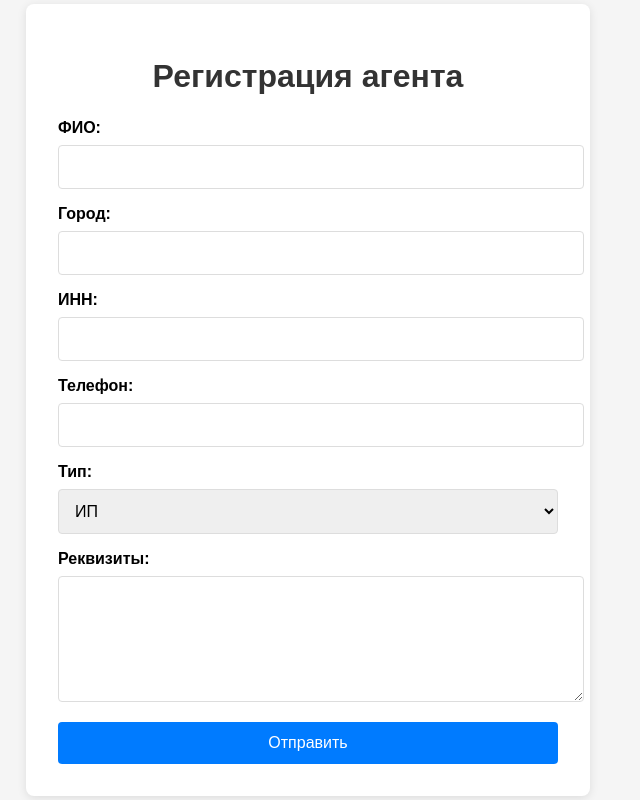
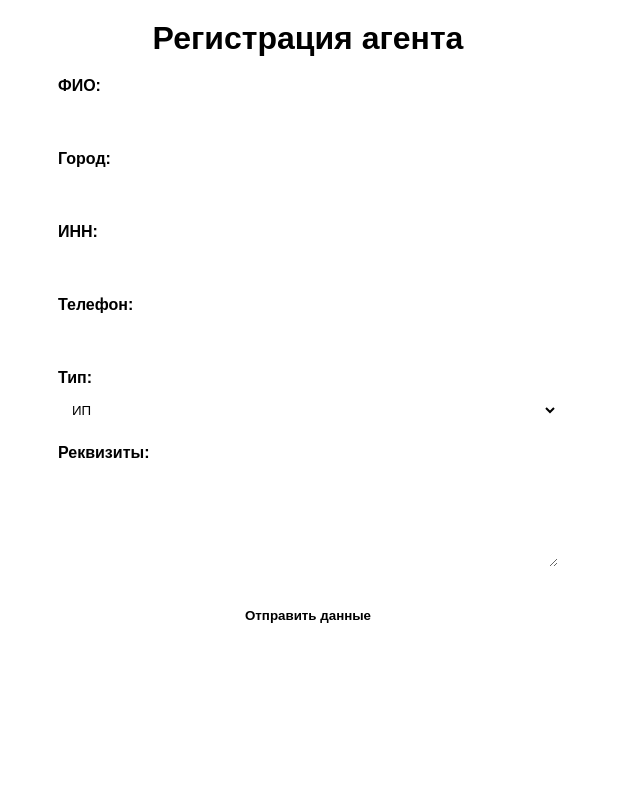
Before and after one commit to Rodoro/ReferalBot, a FastAPI app: page /agent-form in a window 1280 px wide. Shown: the whole page, without its empty margins (332-972 px from the left). Run offline with FastAPI, Linux system fonts and the light colour scheme; some libraries are stand-ins or nearby versions.

Commit message:
Maibi fix

```diff
--- a/main.py
+++ b/main.py
@@ -7,6 +7,9 @@ from aiogram.enums import ParseMode
 from aiogram.utils.keyboard import InlineKeyboardBuilder, ReplyKeyboardBuilder
 from database import Database
 import asyncio
+import logging
+
+logging.basicConfig(level=logging.INFO)
 
 # Инициализация
 TOKEN = '8017768385:AAGlDmiTX5RBHPvbf-AWPhMBsAUWZ2a8VsA'
@@ -18,6 +21,7 @@ db = Database()
 # Состояния
 class RegistrationStates(StatesGroup):
     waiting_for_mini_app = State()
+    confirmation = State()
     waiting_for_data = State()
     confirmation = State()
     signing_contract = State()
@@ -735,7 +739,7 @@ async def point_view_payments(callback: types.CallbackQuery):
         )
     await callback.answer()
 
-@dp.message(lambda message: message.web_app_data, RegistrationStates.waiting_for_mini_app)
+@dp.message(F.web_app_data, RegistrationStates.waiting_for_mini_app)
 async def handle_agent_mini_app_data(message: types.Message, state: FSMContext):
     print("WebApp data received:", message.web_app_data)
     try:
--- a/templates/agent-form.html
+++ b/templates/agent-form.html
@@ -5,8 +5,68 @@
     <meta charset="UTF-8">
     <meta name="viewport" content="width=device-width, initial-scale=1.0">
     <title>Регистрация агента</title>
-    <link rel="stylesheet" href="/static/styles.css">
-    <script src="https://telegram.org/js/telegram-web-app.js"></script>
+    <style>
+        * {
+            margin: 0;
+            padding: 0;
+            box-sizing: border-box;
+            font-family: Arial, sans-serif;
+        }
+
+        body {
+            color: var(--tg-theme-text-color);
+            background: var(--tg-theme-bg-color);
+            padding: 20px;
+        }
+
+        .form-container {
+            max-width: 500px;
+            margin: 0 auto;
+        }
+
+        h1 {
+            text-align: center;
+            margin-bottom: 20px;
+        }
+
+        .input-group {
+            margin-bottom: 15px;
+        }
+
+        label {
+            display: block;
+            margin-bottom: 5px;
+            font-weight: bold;
+        }
+
+        input,
+        select,
+        textarea {
+            width: 100%;
+            padding: 10px;
+            border: 1px solid var(--tg-theme-secondary-bg-color);
+            border-radius: 5px;
+            background: var(--tg-theme-section-bg-color);
+            color: var(--tg-theme-text-color);
+        }
+
+        textarea {
+            height: 100px;
+            resize: vertical;
+        }
+
+        button {
+            width: 100%;
+            padding: 12px;
+            background: var(--tg-theme-button-color);
+            color: var(--tg-theme-button-text-color);
+            border: none;
+            border-radius: 5px;
+            font-weight: bold;
+            cursor: pointer;
+            margin-top: 10px;
+        }
+    </style>
 </head>
 
 <body>
@@ -40,10 +100,29 @@
                 <label for="bank_details">Реквизиты:</label>
                 <textarea id="bank_details" name="bank_details" required></textarea>
             </div>
-            <button type="submit">Отправить</button>
+            <button type="submit">Отправить данные</button>
         </form>
     </div>
-    <script src="/static/script.js"></script>
+
+    <script src="https://telegram.org/js/telegram-web-app.js"></script>
+    <script>
+        const tg = window.Telegram.WebApp;
+
+        // Расширяем WebApp на весь экран
+        tg.expand();
+
+        document.getElementById("agentForm").addEventListener("submit", function (e) {
+            e.preventDefault();
+
+            const formData = new FormData(this);
+            const data = Object.fromEntries(formData.entries());
+
+            console.log("Отправляемые данные:", data);
+
+            tg.sendData(JSON.stringify(data));
+            tg.close();
+        });
+    </script>
 </body>
 
 </html>
```
